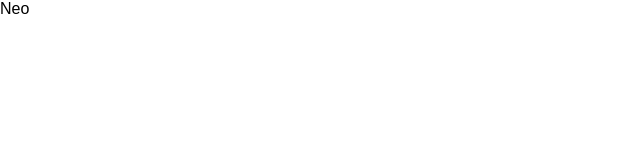
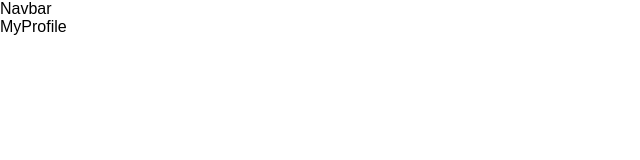
Before and after one commit to bobbygrdn/dating-app, a React (Create React App) app: page /profile in a window 1280 px wide. Shown: the top 160 px of the page, without its empty margins (0-640 px from the left). Built offline with nearby package versions, Linux system fonts and the light colour scheme.

Commit message:
React Routes File Structure

```diff
--- a/src/App.js
+++ b/src/App.js
@@ -1,8 +1,30 @@
 import React from 'react'
+import { Routes, Route } from "react-router-dom";
+import Navbar from './Components/navbar/Navbar.jsx'
+import Home from './Components/home/Home.jsx'
+import SearchResults from './Components/search-results/SearchResults.jsx'
+import Matches from './Components/matches/Matches.jsx'
+import Inbox from './Components/inbox/Inbox.jsx'
+import PendingConnections from './Components/pending-connections/PendingConnections.jsx'
+import MyProfile from './Components/profile/MyProfile.jsx'
 
 function App() {
+
     return (
-        <div>Neo</div>
+        <>
+            <Navbar />
+
+            <Routes>
+
+                <Route path='/' element={<Home />} />
+                <Route path='/search-results' element={<SearchResults />} />
+                <Route path='/matches' element={<Matches />} />
+                <Route path='/inbox' element={<Inbox />} />
+                <Route path='/pending-connections' element={<PendingConnections />} />
+                <Route path='/profile' element={<MyProfile />} />
+
+            </Routes>
+        </>
     )
 }
 
--- /dev/null
+++ b/src/Components/home/Home.jsx
@@ -0,0 +1,9 @@
+import React from 'react'
+
+function Home() {
+    return (
+        <div>Home</div>
+    )
+}
+
+export default Home
--- /dev/null
+++ b/src/Components/inbox/Inbox.jsx
@@ -0,0 +1,9 @@
+import React from 'react'
+
+function Inbox() {
+    return (
+        <div>Inbox</div>
+    )
+}
+
+export default Inbox
--- /dev/null
+++ b/src/Components/matches/Matches.jsx
@@ -0,0 +1,9 @@
+import React from 'react'
+
+function Matches() {
+    return (
+        <div>Matches</div>
+    )
+}
+
+export default Matches
--- /dev/null
+++ b/src/Components/navbar/Navbar.jsx
@@ -0,0 +1,9 @@
+import React from 'react'
+
+function Navbar() {
+    return (
+        <div>Navbar</div>
+    )
+}
+
+export default Navbar
--- /dev/null
+++ b/src/Components/pending-connections/PendingConnections.jsx
@@ -0,0 +1,9 @@
+import React from 'react'
+
+function PendingConnections() {
+    return (
+        <div>PendingConnections</div>
+    )
+}
+
+export default PendingConnections
--- /dev/null
+++ b/src/Components/profile/MyProfile.jsx
@@ -0,0 +1,9 @@
+import React from 'react'
+
+function MyProfile() {
+    return (
+        <div>MyProfile</div>
+    )
+}
+
+export default MyProfile
--- /dev/null
+++ b/src/Components/search-results/SearchResults.jsx
@@ -0,0 +1,9 @@
+import React from 'react'
+
+function SearchResults() {
+    return (
+        <div>SearchResults</div>
+    )
+}
+
+export default SearchResults
--- a/src/index.jsx
+++ b/src/index.jsx
@@ -2,10 +2,13 @@ import React from 'react';
 import ReactDOM from 'react-dom/client';
 import './index.css';
 import App from './App';
+import { BrowserRouter } from 'react-router-dom';
 
 const root = ReactDOM.createRoot(document.getElementById('root'));
 root.render(
   <React.StrictMode>
-    <App />
+    <BrowserRouter>
+      <App />
+    </BrowserRouter>
   </React.StrictMode>
 );
```
